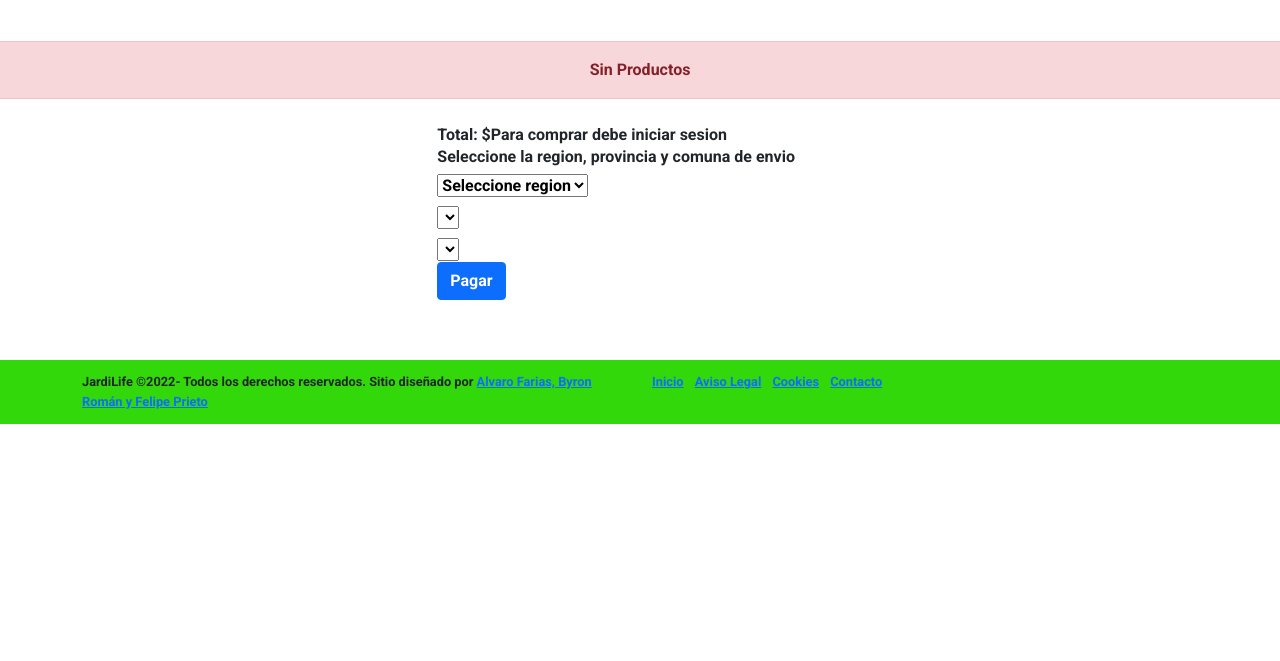
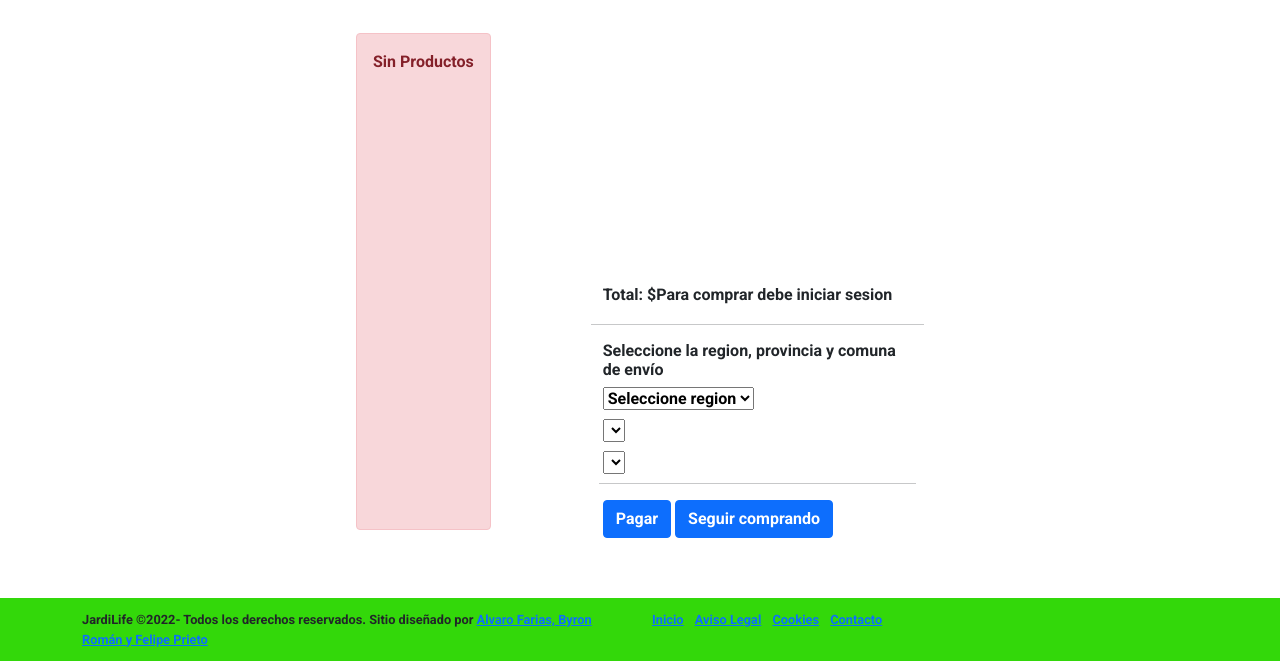
Before and after one commit to Tkr00/JardiLife, a Django app: page /form_carrito in a window 1280 px wide. Shown: the part 179-840 px from the top of the page. Before the commit the page ends 603 px from the top, so only its background shows below. Run offline with Django 4.2, Linux system fonts and the light colour scheme; lists and menus that the app fills with data are empty; some libraries are stand-ins or nearby versions.

Commit message:
seguimos con modificaciones en css

```diff
--- a/TestDjango/core/templates/core/form_carrito.html
+++ b/TestDjango/core/templates/core/form_carrito.html
@@ -116,20 +116,47 @@
     </header>
 
 
-    <div class="row" style="margin-top: 0%; margin-bottom:2%;">
+
+    <div class="row " style="margin-top: 0%; margin-bottom:2%; width: 60%;">
       <h1 class="text-center"></h1>
     </div>
-    <div class="row g-2 d-flex justify-content-center" style="margin-top: 0%; margin-bottom:4%;">
+    <div class="container d-flex justify-content-center" style="margin-top: 0%; margin-bottom:4%; width: 80%; height: 30%;">
           {% if request.session.carro.items %}
             {% for key, value in request.session.carro.items %}
-          <div class="col-sm-4" style="margin-top: 5%;">
+          <div class="col-sm-4 align-items-center" style="margin-top: 5%; margin-left: 5%;">
+
+            <!--
+            <table class="table">
+              <thead>
+                <tr>
+                  <th scope="col">Producto(s)</th>
+                  <th scope="col">Cantidad</th>
+                  <th scope="col">Agregar o restar</th>
+                  <th scope="col">Precio unitario</th>
+                  <th scope="col">Total</th>
+                </tr>
+              </thead>
+              <tbody>
+                <tr>
+                  <td>{{value.nombre}}</td>
+                  <td>{{value.cantidad}}</td>
+                  <td><a href="{% url 'agregar' value.nombre %}"><button type="button" class="btn btn-success openBtn">+</button></a>
+                    <a href="{% url 'restar' value.nombre %}"><button type="button" class="btn btn-success openBtn">-</button></a></td>
+                  <td>${{value.precio}}</td>
+                  <td>${{total_carro}}</td>
+                </tr>
+              </tbody>
+            </table>
+            -->
+
+
             <div class="card"  >
               <img id="img_pt" src="{{ value.imagen }}">
-              <div class="card-body">
+              <div class="card-body ">
                 <h5 class="card-title">{{value.nombre}}</h5>
                     <a href="{% url 'agregar' value.nombre %}"><button type="button" class="btn btn-success openBtn">+</button></a>
                     <a href="{% url 'restar' value.nombre %}"><button type="button" class="btn btn-success openBtn">-</button></a>
-                    <p class="card-text">Precio: ${{value.precio}}</p>
+                    <p class="card-text" style="margin-top: 3%;">Precio: ${{value.precio}}</p>
                     <p class="card-text">Cantidad: {{value.cantidad}}</p>
               </div>
             </div>
@@ -145,13 +172,14 @@
 
         <!-- Container cosas abajo total -->
 
-        <div class="col-sm-4" style="float: left;">
-          <div class="container">
+        <div class="col-sm-4" style="float: left; margin-left: 10%; margin-top: 25%;">
+          <div class="container" style="margin-bottom: 5%;">
             Total: ${{total_carro}}
           </div>
+          <hr>
           <div class="container-fluid">
             <div class="row">
-              <h6>Seleccione la region, provincia y comuna de envio</h6>
+              <h6>Seleccione la region, provincia y comuna de envío</h6>
             </div>
             <div class="row g-2">
               <div class="col-md-12">
@@ -165,9 +193,11 @@
               <div class="col-md-12">
                 <select id="comunas"></select>
               </div>
+            <hr>
             </div>
               <a href="{% url 'Pagina' %}"><button type="button" class="btn btn-primary">Pagar</button></a>
-          </div>
+              <a href="{% url 'p' %}"><button type="button" class="btn btn-primary">Seguir comprando</button></a>
+            </div>
 
 
         <div class="row">
```
